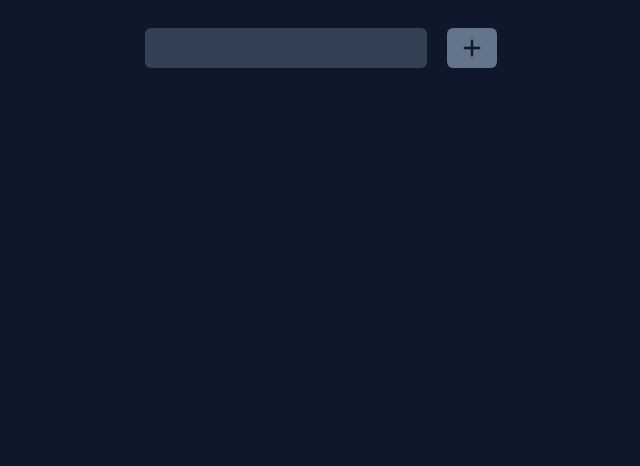
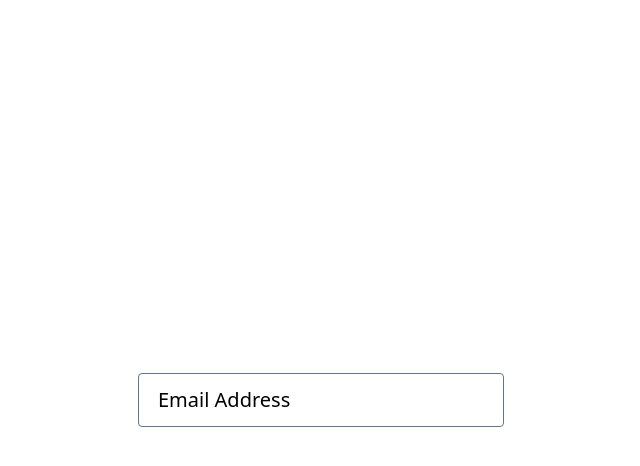
Before and after one commit to aligorgin/JS-yard, a Next.js app: page / in a window 1280 px wide. Shown: the top 466 px of the page, without its empty margins (319-959 px from the left). Built offline with nearby package versions, Linux system fonts and the light colour scheme.

Commit message:
added google's input

```diff
--- a/src/ui/App.tsx
+++ b/src/App/App.tsx
@@ -17,10 +17,11 @@ import PermutationsWithRep from "../algorithms/PermutationsWithRep";
 import BubbleSort from "../algorithms/BubbleSort";
 import QuickSort from "../algorithms/QuickSort";
 import MergeSort from "../algorithms/MergeSort";
-import Loops from "../codes/Loops";
-import Scope from "../codes/Scope";
+import Loops from "../training/Loops";
+import Scope from "../training/Scope";
 import AppTik from '../TodoProject/App';
-import Basics from "../codes/Basics";
+import Basics from "../training/Basics";
+import InputGoogleAnimation from "../components/InputGoogleAnimation";
 
 export default function App() {
     return (
@@ -46,8 +47,9 @@ export default function App() {
             {/*<MergeSort/>*/}
             {/*<Loops/>*/}
             {/*<Scope/>*/}
-            <AppTik/>
             {/*<Basics/>*/}
+            {/*<AppTik/>*/}
+            <InputGoogleAnimation/>
         </div>
     )
 }
--- a/src/TodoProject/Row.tsx
+++ b/src/TodoProject/Row.tsx
@@ -13,19 +13,20 @@ export default function zRow({text, isCompleted, todo, setTodos, todos}: Props)
     const [isCompeted, setIsCompleted] = useState(false);
 
     // //delete handler
-    // const onInputClick = () => {
-    //     setTodos(todos.filter(arr => arr.id !== todo.id))
-    // }
+    const onInputClick = () => {
+        // setTodos(todos.filter(arr => arr.id !== todo.id))
+        console.log('clicked')
+    }
 
     // complete handler
-    const onInputClick = () => {
-        setTodos(todos.map((item) => {
-            if (item.id === todo.id) {
-                return {...item, completed: !item.completed}
-            }
-            return item
-        }))
-    }
+    // const onInputClick = () => {
+    //     setTodos(todos.map((item) => {
+    //         if (item.id === todo.id) {
+    //             return {...item, completed: !item.completed}
+    //         }
+    //         return item
+    //     }))
+    // }
 
     return (
         <div className={clsx('flex items-center text-white py-2 px-4 bg-slate-700 rounded-lg mb-2 ')}>
--- /dev/null
+++ b/src/components/InputGoogleAnimation.tsx
@@ -0,0 +1,25 @@
+export default function InputGoogleAnimation() {
+    return (
+        <div className='h-screen flex items-center justify-center'>
+            <div className='relative w-full sm:w-auto'>
+                <input
+                    className='mx-4 sm:mx-0 relative py-[13px] px-[15px] outline-none bg-transparent
+                    h-[54px] w-[90%]
+                    focus:border-[2px] sm:w-[366px] border-slate-500 border-[1px] rounded-[4px]
+                    focus:outline-none focus:border-blue-600 transition-all duration-100 cursor-text peer'
+                    type="text"
+                    autoComplete='off'
+                    id='email'
+                />
+                <label
+                    className='peer-focus:left-[28px] absolute left-[35px] sm:left-[20px] top-1/2 text-[20px]
+                    -translate-y-1/2 pointer-events-none peer-focus:text-[14px] peer-focus:top-0
+                    peer-focus:bg-slate-50 peer-focus:px-1
+                    transition-all duration-100 sm:peer-focus:left-[10px]'
+                    htmlFor="email">
+                    Email Address
+                </label>
+            </div>
+        </div>
+    )
+}
--- a/src/pages/index.tsx
+++ b/src/pages/index.tsx
@@ -1,7 +1,7 @@
 import type {NextPage} from 'next'
 import Head from 'next/head'
 import Equation from "../algorithms/Equation";
-import App from "../ui/App";
+import App from "../App/App";
 
 const Home: NextPage = () => {
     return (
--- a/tailwind.config.js
+++ b/tailwind.config.js
@@ -1,5 +1,5 @@
 module.exports = {
-  purge: ['./src/**/*.{codes,ts,jsx,tsx}'],
+  purge: ['./src/**/*.{training,ts,jsx,tsx}'],
   theme: {
     extend: {},
   },
```
Also changed, not shown: src/training/Basics.tsx (renamed from src/codes/Basics.tsx), src/training/Loops.tsx (renamed from src/codes/Loops.tsx), src/training/Scope.tsx (renamed from src/codes/Scope.tsx), 1 other file (tests, documents, lock files or other folders).
